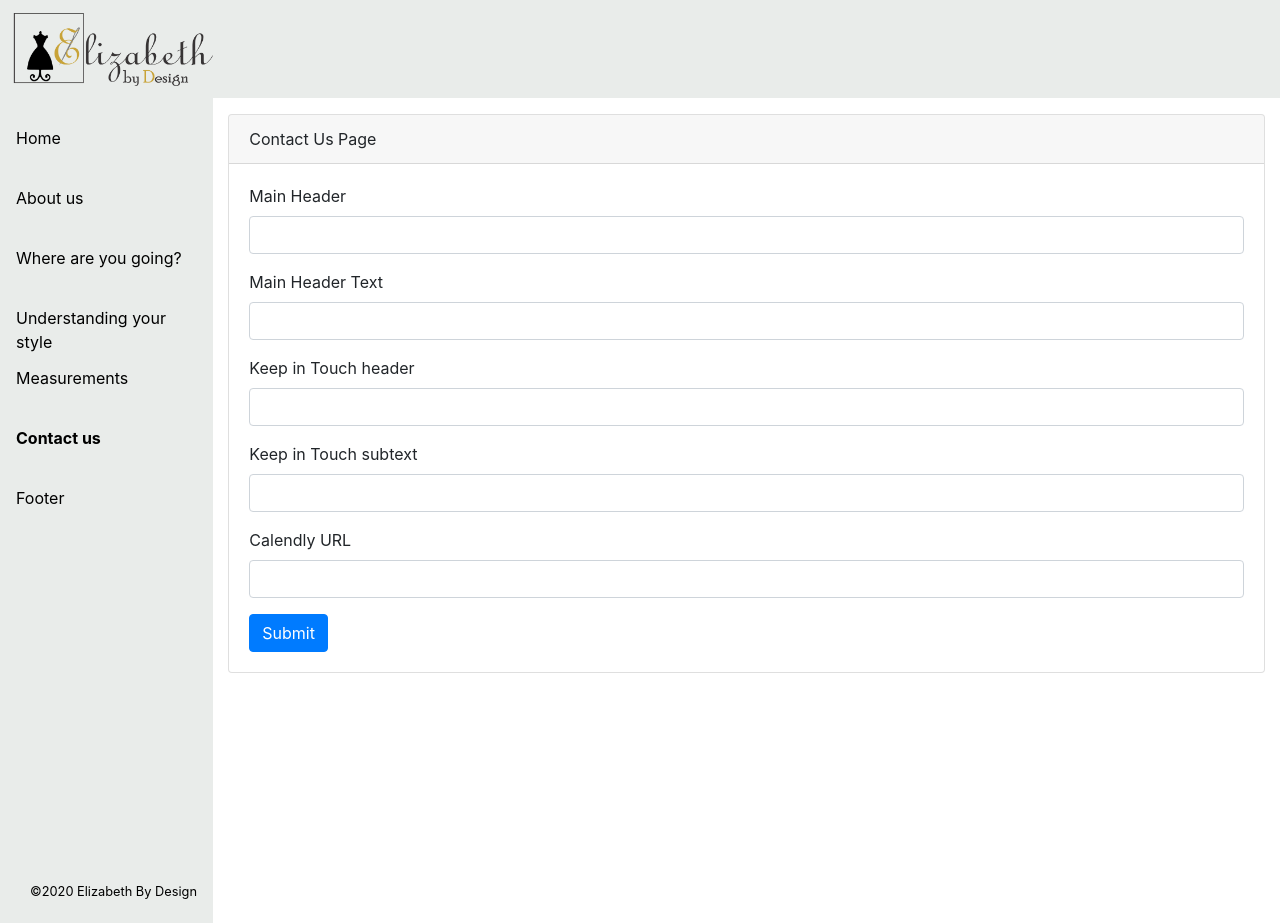
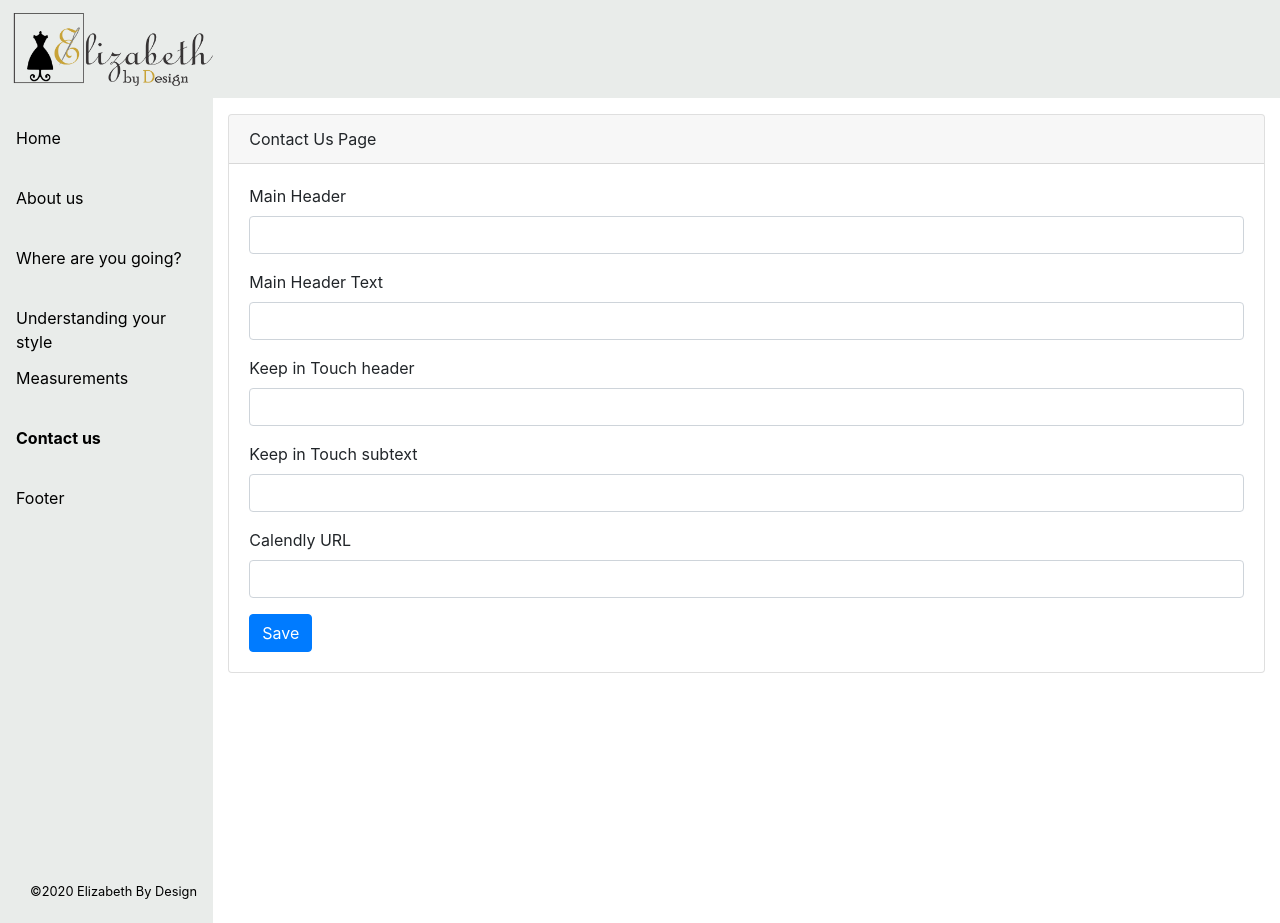
Before and after one commit to jparrax/content-manager-panel-vue, a Vue app: page /contactus in a window 1280 px wide. Built offline with nearby package versions, Linux system fonts and the light colour scheme; no server answers.

Commit message:
changed button label from submit to save

```diff
--- a/src/components/Contact.vue
+++ b/src/components/Contact.vue
@@ -27,7 +27,7 @@
             <div>
               <b-alert variant="success" :show="showMessage" @dismissed="showMessage=false" dismissible>{{ message }}</b-alert>
             </div>
-            <b-button type="submit" variant="primary">Submit</b-button>
+            <b-button type="submit" variant="primary">Save</b-button>
           </b-form>
         </b-card>
       </b-col>
```
